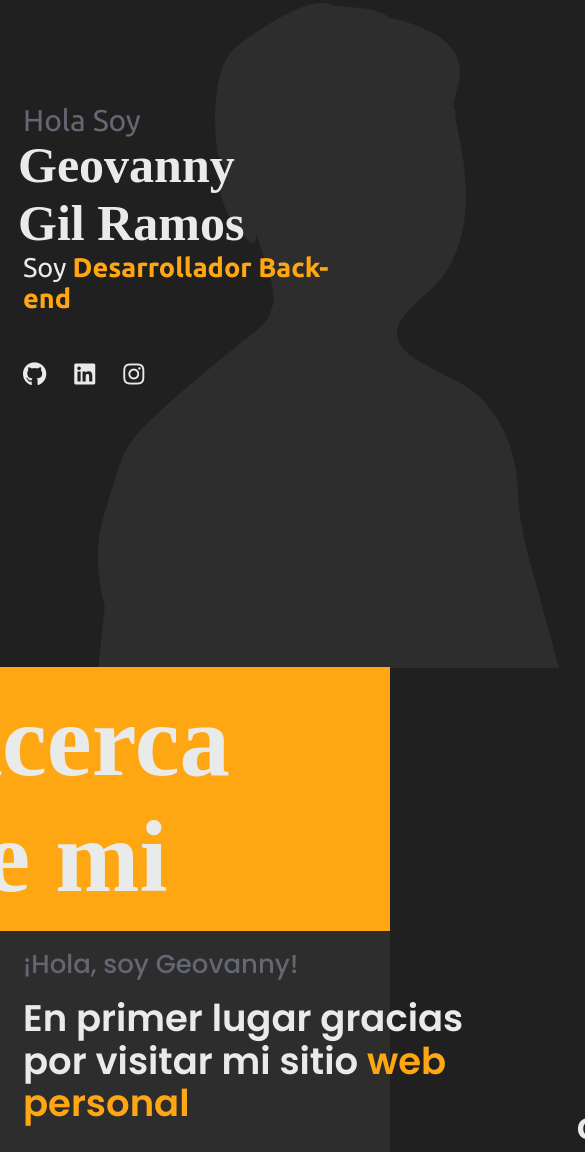
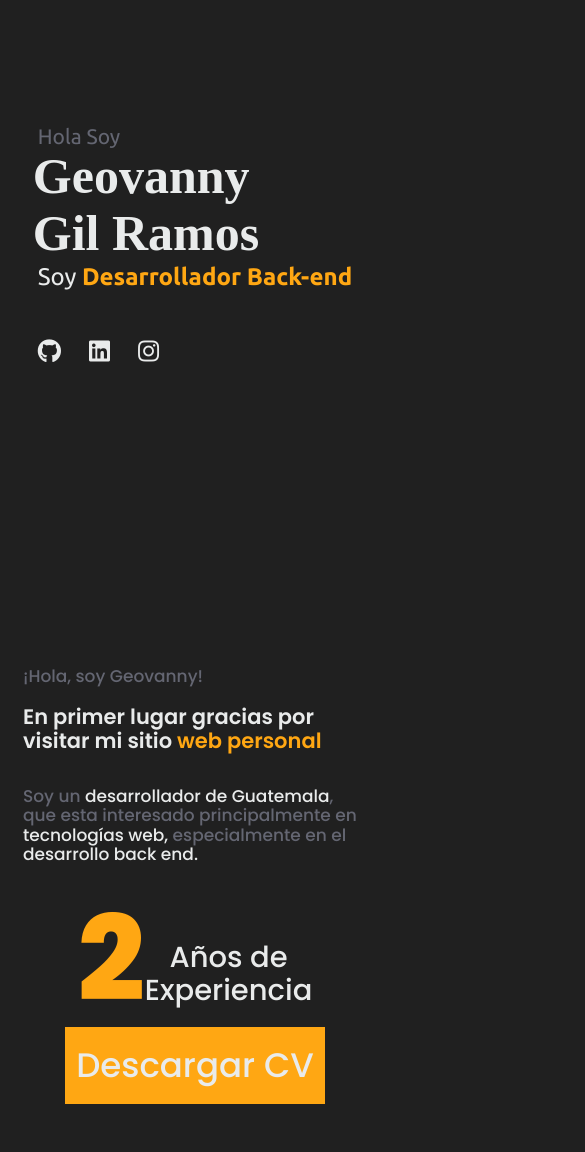
Before and after one commit to GeovannyGil/portfolio, a plain HTML site: page index.html in a window 390 px wide. Shown: the part 177-1329 px from the top of the page, 585 px wide, since content can reach past the window. Drawn offline with Linux system fonts and the light colour scheme.

Commit message:
Realice cambios que acomodaron el responsive y el diseño esta bien de bienvenida y sobre mi

```diff
--- a/css/style.css
+++ b/css/style.css
@@ -17,6 +17,7 @@
 
 html {
   box-sizing: border-box;
+  width: 100%;
 }
 
 *,
@@ -34,6 +35,10 @@ html {
 
 body {
   background-color: var(--colorPrincipal);
+}
+
+.desactivar {
+  display: none;
 }
 
 /*Estilo del navbar*/
@@ -144,13 +149,19 @@ div.home-content .redes {
   margin-top: 3em;
 }
 
-div.home-content .redes i {
+div.home-content .redes a {
   color: var(--colorTitulo);
   font-size: 2em;
   margin-left: 1em;
+  transition: color .3s ease;
 }
 
-div.home-content .redes i:first-child {
+div.home-content .redes :hover {
+  color: var(--colorSecundario);
+  transition: color .3s ease;
+}
+
+div.home-content .redes a:first-child {
   margin-left: 0;
 }
 
@@ -167,6 +178,7 @@ div.descripcion-content .text-soy {
 }
 
 div.descripcion-content .text-profesion {
+  margin-top: 25px;
   color: var(--colorTitulo);
   font-family: "Poppins";
   font-weight: 600;
@@ -174,6 +186,7 @@ div.descripcion-content .text-profesion {
 }
 
 div.descripcion-content .text-descripcion {
+  margin-top: 25px;
   color: var(--colorTexto);
   font-family: "Poppins";
   font-weight: 600;
@@ -203,49 +216,35 @@ div.img-content {
 }*/
 
 /*Estilo de acerca de mi*/
-div.titulo-derecho {
-  position: absolute;
-  background-color: var(--colorSecundario);
-  display: inline-block;
-  left: auto;
-  right: 0;
-  padding: 1em 10em 1em 10em;
-}
 
 div.fondoTexto {
-  /* position: absolute;
-  display: inline-block;
-  left: auto;
-  right: 0;
-  padding: 1em 10em 1em 10em;
-  color: var(--colorTitulo);
+  position: absolute;
   font-family: "Poppins";
   font-weight: 900;
   font-size: 275px;
+  color: var(--colorPrincipal);
+  text-align: right;
+  right: 0;
+  margin-top: 140px;
+  /*
+  padding: 1em 10em 1em 10em;
   z-index: 100;*/
-}
-
-
-div.titulo-derecho h2 {
-  color: var(--colorTitulo);
-  font-family: "Gilroy";
-  font-weight: 800;
-  font-size: 101px;
 }
 
 .sobre-mi {
   display: flex;
   height: 100vh;
-  background-color: var(--colorFondoSecundario);
+  /*background-color: var(--colorFondoSecundario);*/
   min-height: 500px;
 }
 
 .sobre-mi .max-width {
-  margin: 200px auto 0 auto;
+  margin: 0 auto 0 auto;
   display: flex;
   align-items: center;
   justify-content: space-between;
 }
+
 
 
 div.about-content div.text-saludo {
@@ -362,9 +361,6 @@ div.pregunta-correo-content div.text-correo-personal a {
 
 /*Responsivo*/
 @media (max-width: 1104px) {
-  .home .max-width {
-    margin-left: 0px;
-  }
 
   div.descripcion-content {
     margin-left: 5em;
@@ -376,13 +372,16 @@ div.pregunta-correo-content div.text-correo-personal a {
     margin-left: 0 50px;
   }
 
-  div.home-content .redes i {
+  div.home-content .redes a {
     font-size: 1.5em;
   }
 }
 
 
 @media (max-width: 947px) {
+  html {
+    width: 100% !important;
+  }
 
   .max-width {
     padding: 0 50px;
@@ -441,6 +440,29 @@ div.pregunta-correo-content div.text-correo-personal a {
     display: none;
   }
 
+  .sobre-mi {
+    display: block;
+  }
+
+  div.about-content {
+    width: auto;
+  }
+
+  .sobre-mi .max-width {
+    margin: 0 auto;
+    display: block;
+  }
+
+  div.pregunta-correo-content div.text-consulta {
+    margin-top: -5px;
+  }
+
+  div.pregunta-correo-content div.text-escribeme {
+    margin-top: -10px;
+    margin-bottom: 2em;
+  }
+
+
 }
 
 @media (max-width: 690px) {
@@ -448,16 +470,60 @@ div.pregunta-correo-content div.text-correo-personal a {
     padding: 0 23px;
   }
 
-  div.home-content .text-soy {
-    font-size: 30px;
+  div.home-content div.text-soy {
+    font-size: 21px;
   }
 
-  div.home-content .text-nombre {
-    font-size: 60px;
+  div.home-content div.text-nombre {
+    font-size: 50px;
   }
 
-  div.home-content .text-profesion {
-    font-size: 32px;
+  div.home-content div.text-profesion {
+    font-size: 24px;
+  }
+
+  div.about-content div.text-saludo {
+    font-size: 17px;
+  }
+
+  div.about-content div.text-agradecimiento {
+    font-size: 21px;
+  }
+
+  div.about-content div.text-intereses {
+    font-size: 17px;
+  }
+
+  div.about-content div.anios-experiencia {
+    margin-top: -25px;
+    margin-bottom: 75px;
+    display: block;
+    text-align: center;
+  }
+
+  div.about-content div.anios-experiencia div.n1 {
+    margin-left: auto;
+    margin-right: auto;
+    display: table;
+  }
+
+  div.about-content div.anios-experiencia div.n1 {
+    margin-left: auto;
+    margin-right: auto;
+    display: table;
+  }
+
+  div.pregunta-correo-content div.text-consulta {
+    font-size: 25px;
+  }
+
+  div.pregunta-correo-content div.text-escribeme {
+    font-size: 17px;
+  }
+
+  div.pregunta-correo-content div.text-correo-personal {
+    margin-top: -35px;
+    font-size: 21px;
   }
 }
 
--- a/index.html
+++ b/index.html
@@ -4,7 +4,7 @@
 <head>
   <meta charset="UTF-8">
   <meta http-equiv="X-UA-Compatible" content="IE=edge">
-  <meta name="viewport" content="width=device-width, initial-scale=1.0">
+  <meta name="viewport" content="width=device-width, user-scalable=no" />
   <link rel="preconnect" href="https://fonts.gstatic.com">
   <link
     href="https://fonts.googleapis.com/css2?family=Poppins:ital,wght@0,100;0,200;0,300;0,400;0,500;0,600;0,700;0,800;0,900;1,100;1,200;1,300;1,400;1,500;1,600;1,700;1,800;1,900&display=swap"
@@ -27,7 +27,7 @@
       <div class="logo">
         <a href="#"><img src="assets/logo.svg" alt=""></a>
       </div>
-      <ul class="menu">
+      <ul class="menu" id="menu-bar">
         <li><a href="#">Inicio</a></li>
         <li><a href="#">Conoceme</a></li>
         <li><a href="#">Experiencia</a></li>
@@ -40,9 +40,9 @@
   </nav>
   <!-- Este es mi seccion de presentación-->
   <section class="home" id="home">
-    <div class="img-content">
+    <!-- <div class="img-content">
       <img src="assets/yo.svg" alt="">
-    </div>
+    </div>-->
     <div class="max-width">
       <div class="home-content">
         <div class="text-soy">
@@ -57,9 +57,9 @@
           Soy <span>Desarrollador Back-end</span>
         </div>
         <div class="redes">
-          <i class="fab fa-github"></i>
-          <i class="fab fa-linkedin"></i>
-          <i class="fab fa-instagram"></i>
+          <a href=""><i class="fab fa-github"></i></a>
+          <a href=""><i class="fab fa-linkedin"></i></a>
+          <a href=""><i class="fab fa-instagram"></i></a>
         </div>
       </div>
       <div class="descripcion-content">
@@ -76,13 +76,15 @@
       </div>
     </div>
   </section>
+  <!--
   <div class="titulo-derecho">
     <h2>Acerca de mi</h2>
-  </div>
-  <div class="fondoTexto">
-    Acerca de mí
-  </div>
+  </div>-->
+
   <section class="sobre-mi" id="about">
+    <!-- <div class="fondoTexto">
+      Acerca <br> de mí
+    </div>-->
     <div class="max-width">
       <div class="about-content">
         <div class="text-saludo">
```
Also changed, not shown: imagen simulada.jpg (added).
